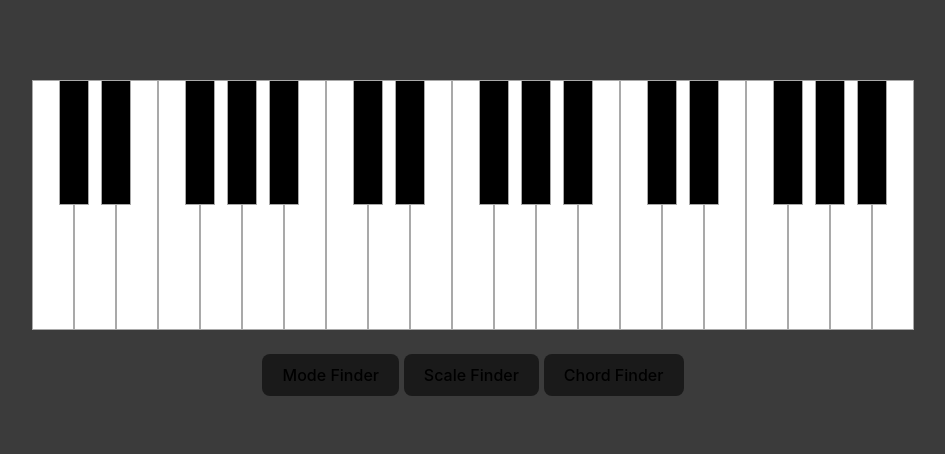
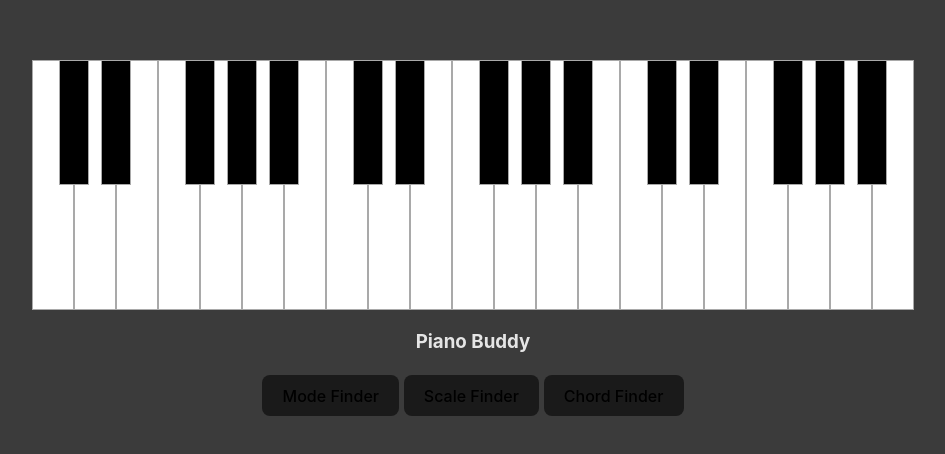
Before and after one commit to kodemonki/pianobuddy, a React (Vite) app: page / in a window 1280 px wide. Shown: the part 162-616 px from the top of the page, without its empty margins (167-1112 px from the left). Built offline with nearby package versions, Linux system fonts and the light colour scheme.

Commit message:
Update Home.tsx

```diff
--- a/src/pages/Home.tsx
+++ b/src/pages/Home.tsx
@@ -5,7 +5,8 @@ const Home = () => {
   return (
     <div className="page">
       <Piano root={-1} selectedNotes={[]} />
-      <br />
+
+      <h3>Piano Buddy</h3>
       <Link to="/mode">
         <button>Mode Finder</button>
       </Link>{" "}
```
